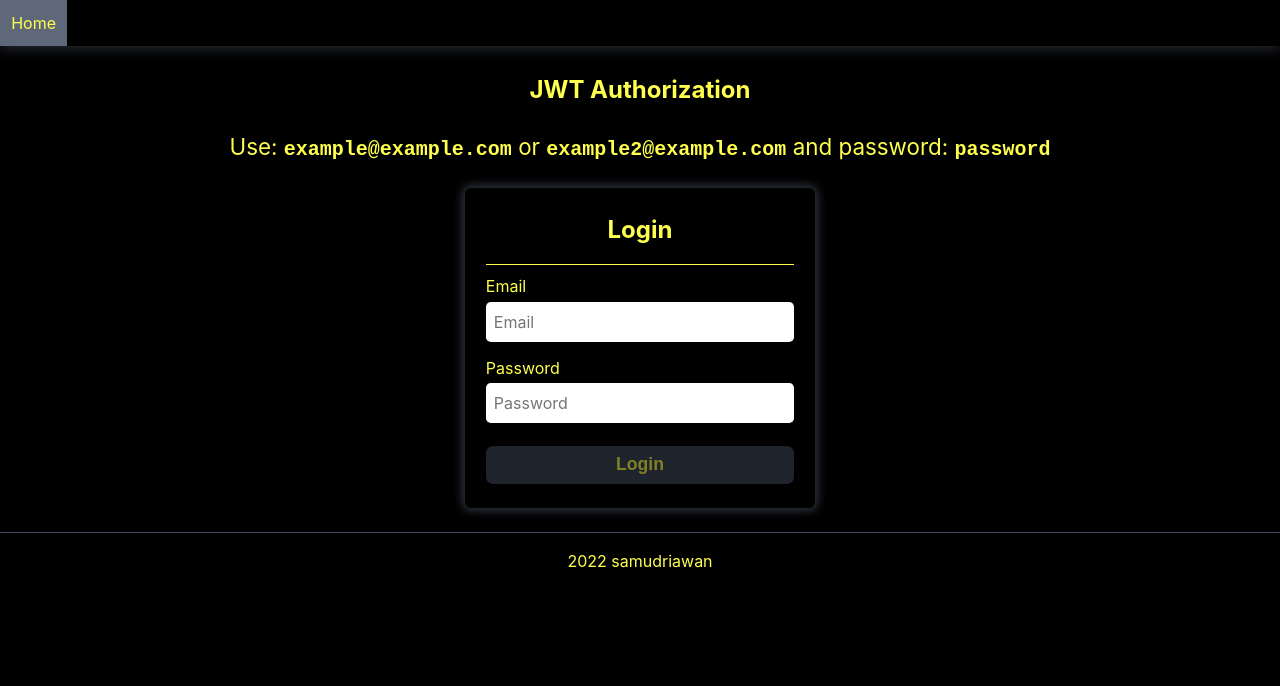
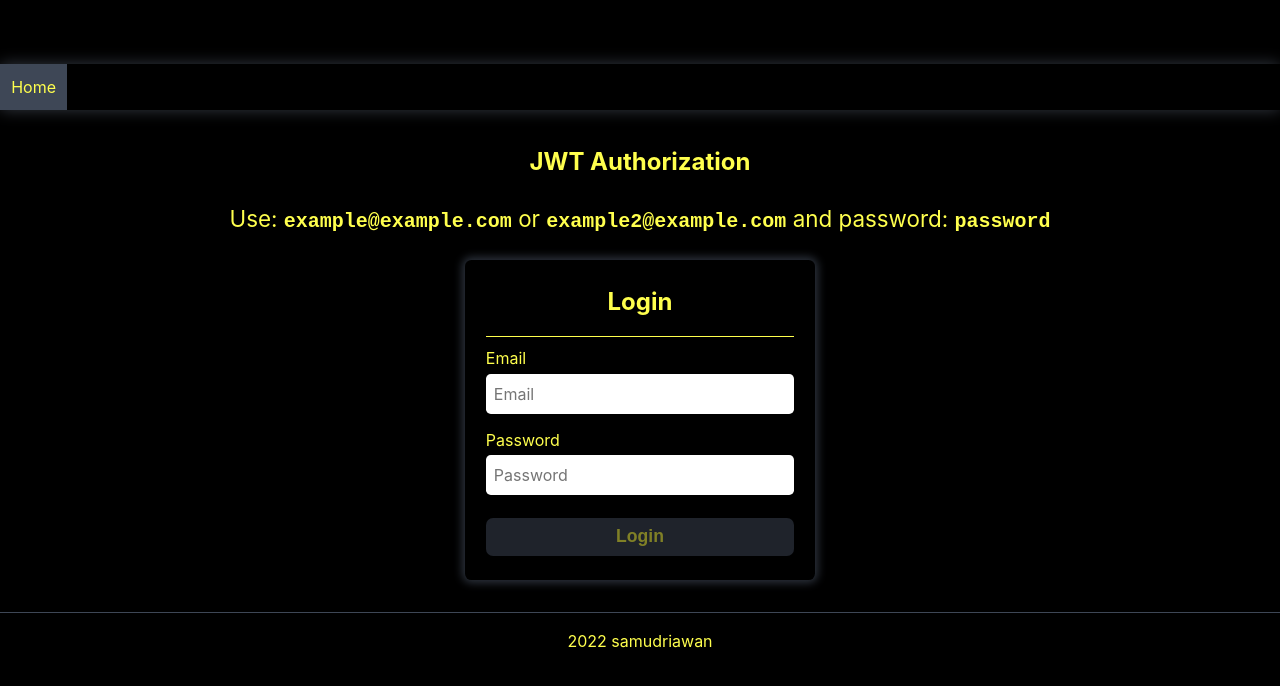
Before and after one commit to samudriawan/nextjs-jwt-auth, a Next.js app: page / in a window 1280 px wide. Shown: the top 686 px of the page. Built offline with nearby package versions, Linux system fonts and the light colour scheme.

Commit message:
remove div tag, add main tag to wrapped Components

```diff
--- a/src/pages/_app.js
+++ b/src/pages/_app.js
@@ -8,9 +8,10 @@ function MyApp({ Component, pageProps }) {
 			<Head>
 				<meta name="viewport" content="width=device-width, initial-scale=1.0" />
 			</Head>
-			<div className="app-container">
 			<Navbar />
+			<main>
 				<Component {...pageProps} />
+			</main>
 			<footer>
 				2022{' '}
 				<a
@@ -21,7 +22,6 @@ function MyApp({ Component, pageProps }) {
 					samudriawan
 				</a>
 			</footer>
-			</div>
 		</>
 	);
 }
```
Lines whose indentation alone changed are shown as unchanged.
